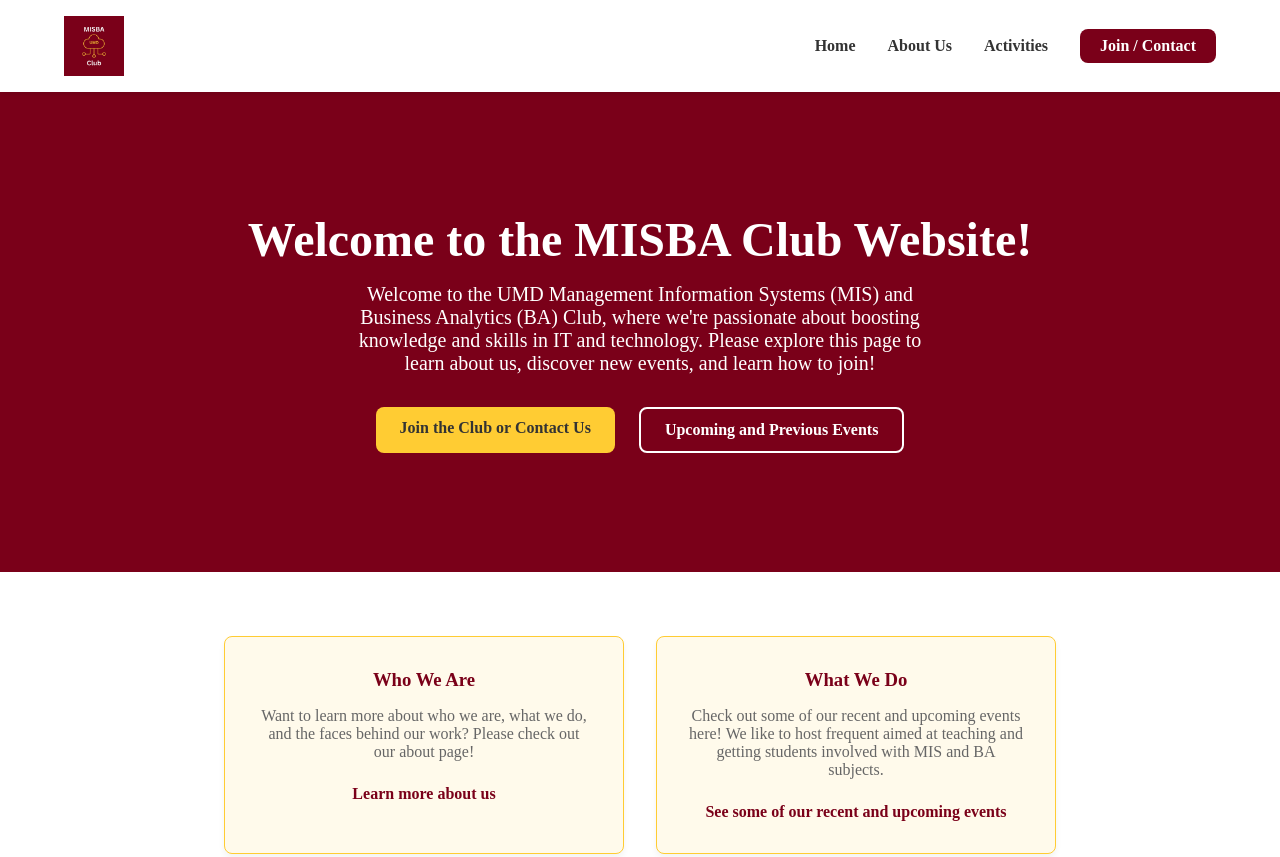
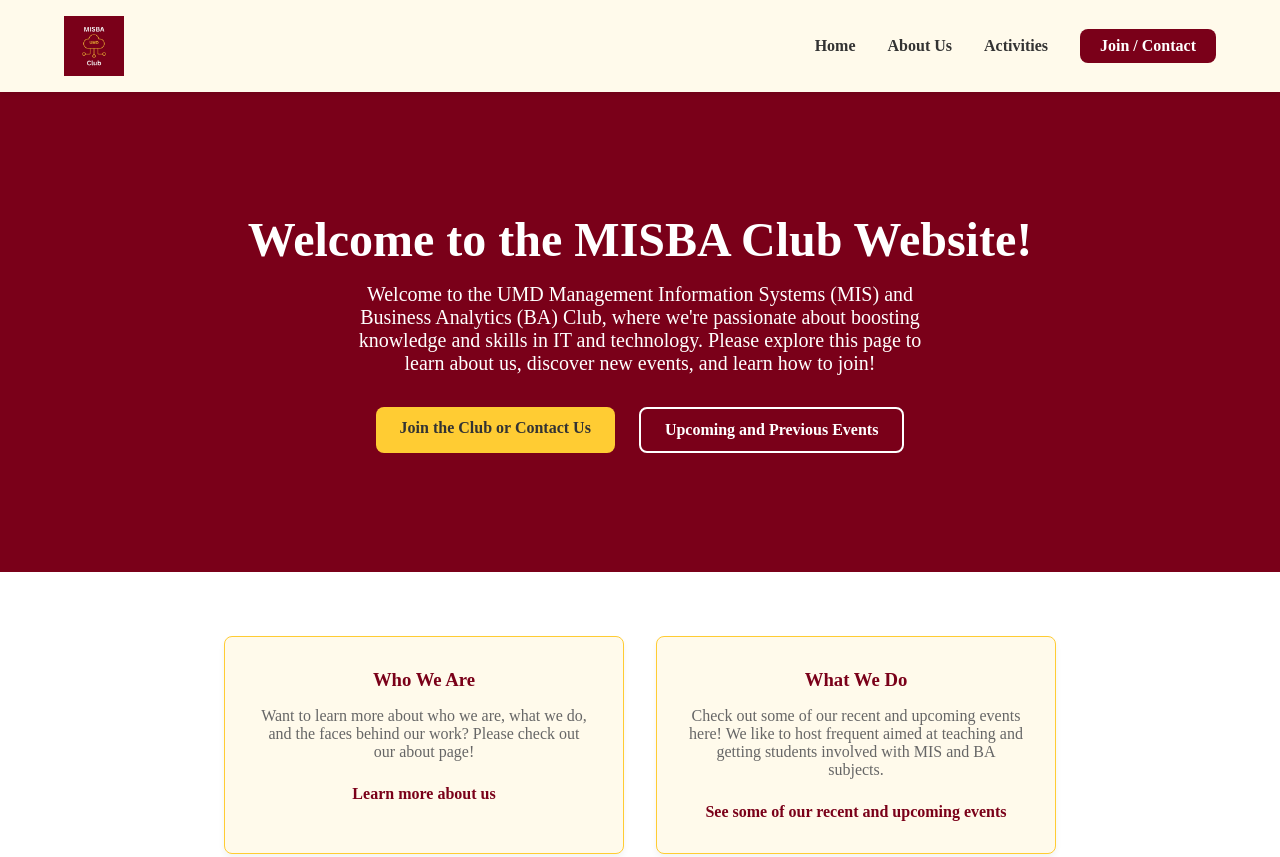
Before and after one commit to elikessler0113-creator/Phase2, a plain HTML site: page index.html in a window 1280 px wide. Shown: the top 857 px of the page. Drawn offline with Linux system fonts and the light colour scheme; a script that the page names is missing.

Commit message:
Update style.css

```diff
--- a/css/style.css
+++ b/css/style.css
@@ -46,7 +46,7 @@
   /* Adds space inside the header */
   padding: 1rem 5%;
 
-  background-color: var(--bg-white);
+  background-color: #FFFAEB;
 
   /* Adds a subtle shadow to separate the header from the page content */
   box-shadow: 0 2px 5px rgba(0,0,0,0.1);
```
